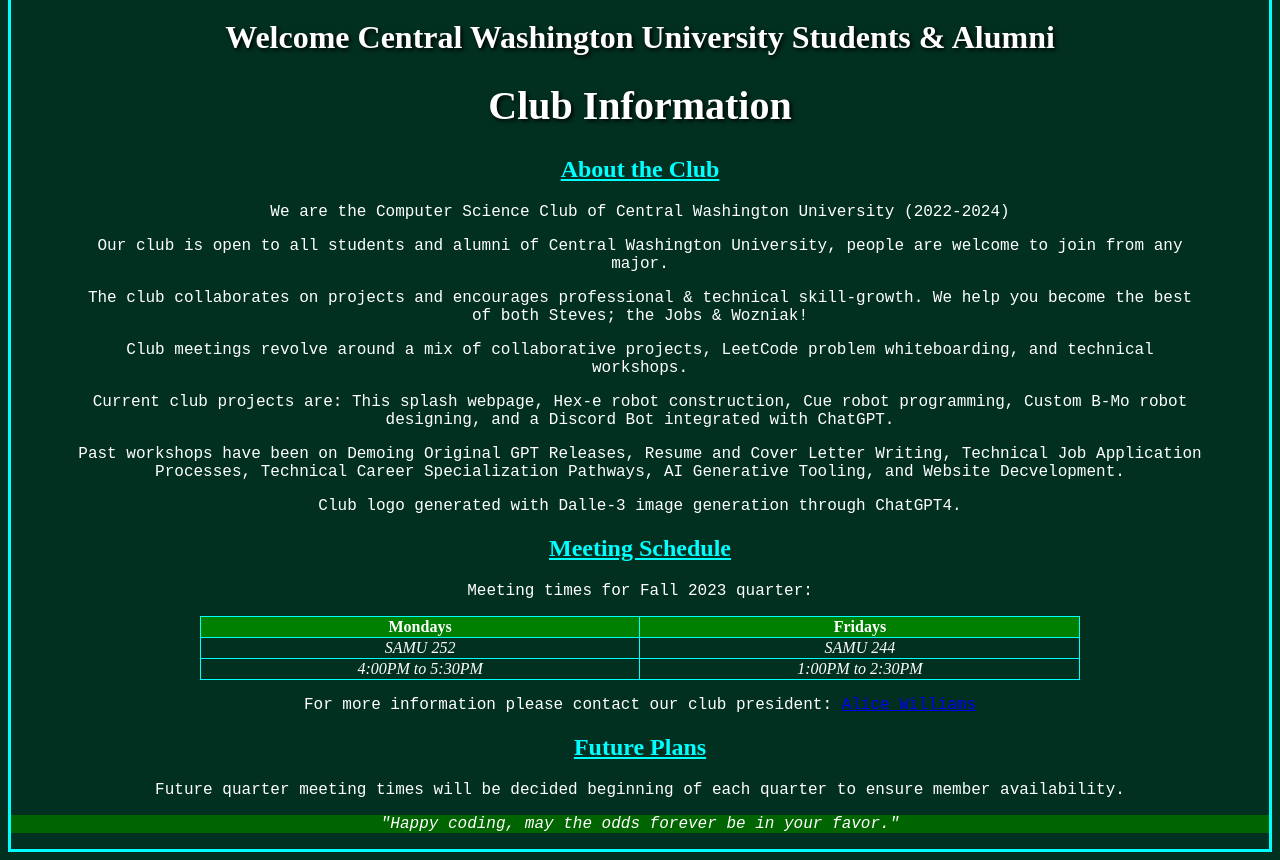
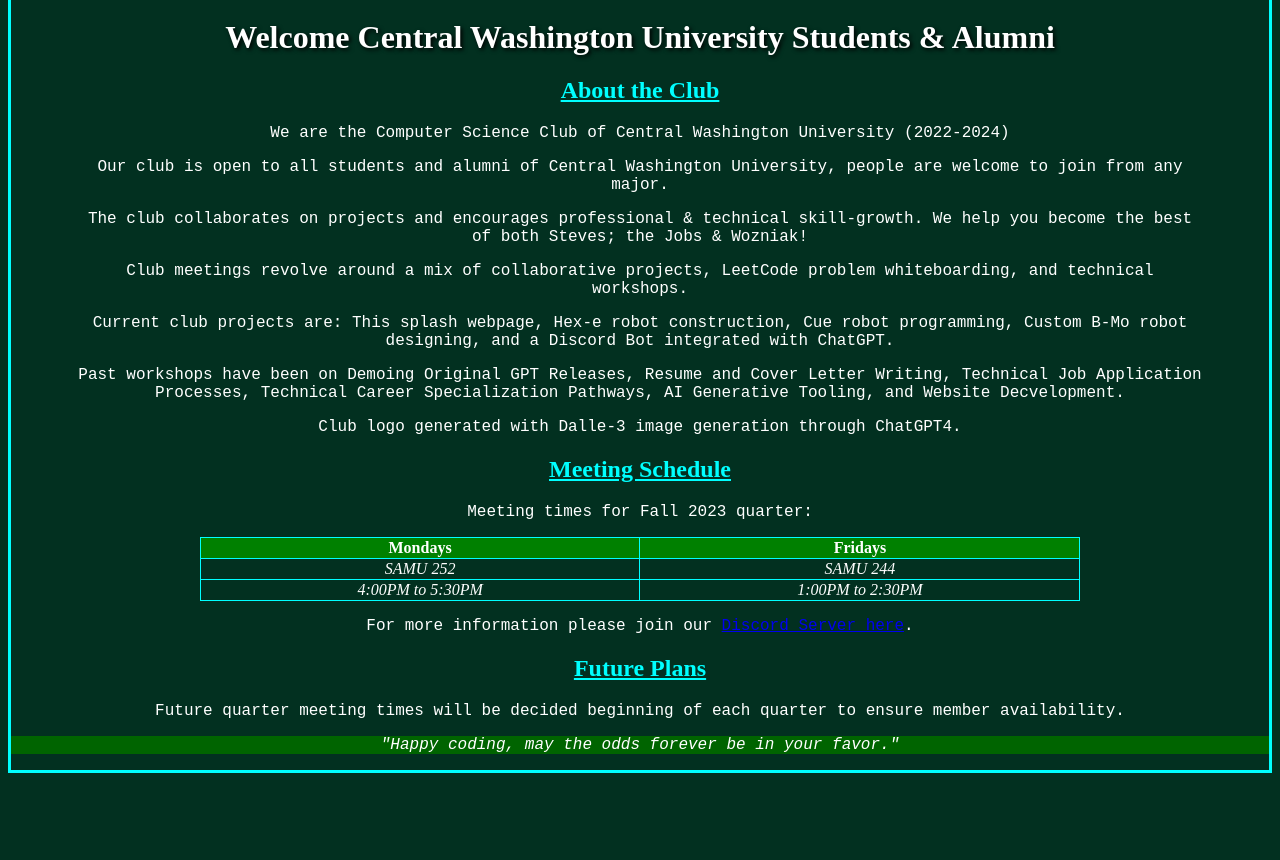
Before and after one commit to CWU-CS-CLUB/club-webpage-splash, a plain HTML site: page index.html in a window 1280 px wide. Shown: the part 406-1266 px from the top of the page. After the commit the page ends 1187 px from the top, so only its background shows below. Drawn offline with Linux system fonts and the light colour scheme.

Commit message:
contact info

```diff
--- a/index.html
+++ b/index.html
@@ -17,7 +17,6 @@
   </div>
 
   <h1>Welcome Central Washington University Students & Alumni</h1>
-  <h1 style="font-size: 250%">Club Information</h1>
 
   <h2><u>About the Club</u></h2>
 
@@ -46,7 +45,7 @@
       <td><i>1:00PM to 2:30PM</i></td>
     </tr>
   </table>
-  <p>For more information please contact our club president: <a href="mailto:caden.williams@cwu.edu">Alice Williams</a></p>
+  <p>For more information please join our <a href="https://discord.com/invite/G4UemjkXjv">Discord Server here</a>.</p>
 
   <h2><u>Future Plans</u></h2>
   <p>Future quarter meeting times will be decided beginning of each quarter to ensure member availability.</p>
```
